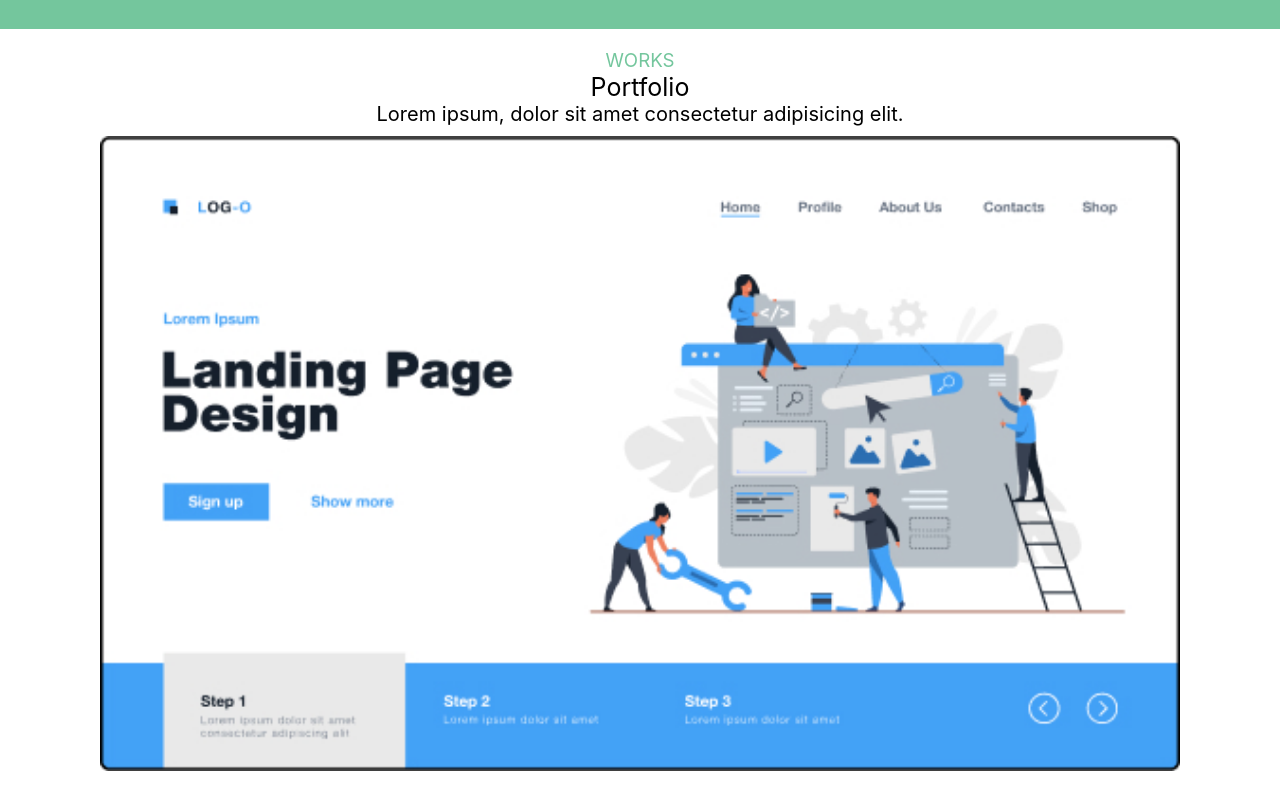
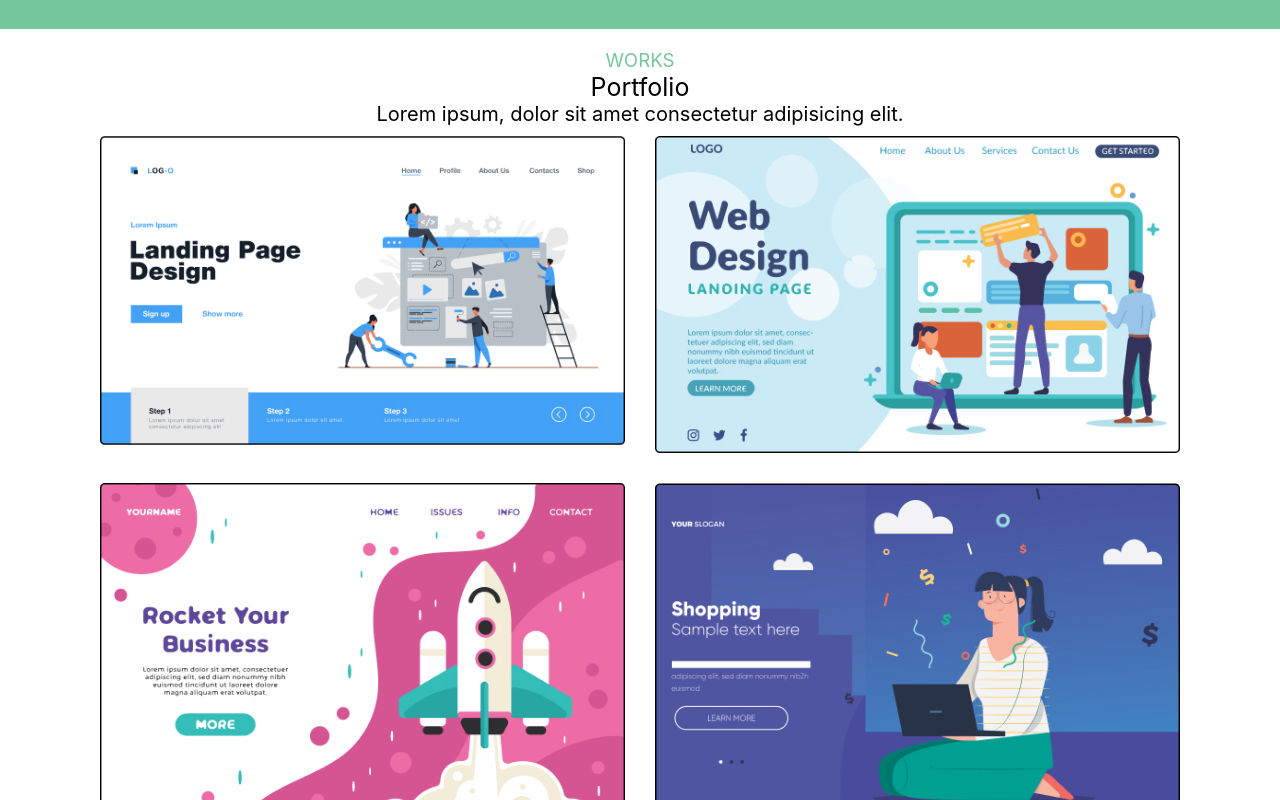
Before and after one commit to samirayahayaibrahim/Start-up, a React (Create React App) app: page /Portfolio in a window 1280 px wide. Shown: the part 2400-3200 px from the top of the page. Built offline with nearby package versions, Linux system fonts and the light colour scheme.

Commit message:
added media query to portfolio styling

```diff
--- a/src/portfoliostyle.css
+++ b/src/portfoliostyle.css
@@ -20,13 +20,23 @@ h3{
     font-size: 20px;
 }
 .portpic{
-    padding: 20px ;
     width: 100%;
     padding: 10px;
-    text-align: center;
 }
 .portfolio-pic{
         display: grid;
         grid-template-columns: repeat(1, 1fr);
         gap: 10px;
 }
+
+@media screen and (min-width:500px){
+    .portfolio-pic{
+        display: grid;
+        grid-template-columns: repeat(2, 1fr);
+        gap: 10px;
+}
+.portpic{
+    width: 100%;
+    padding: 10px;
+}
+}
```
